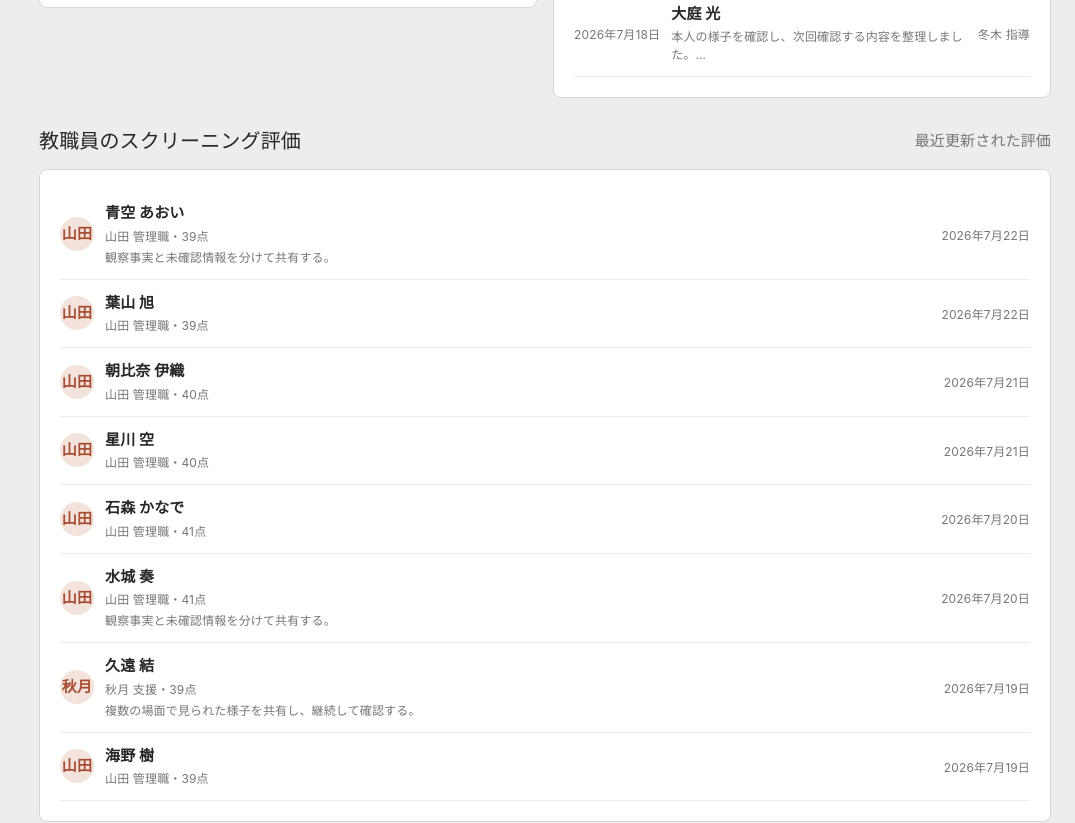
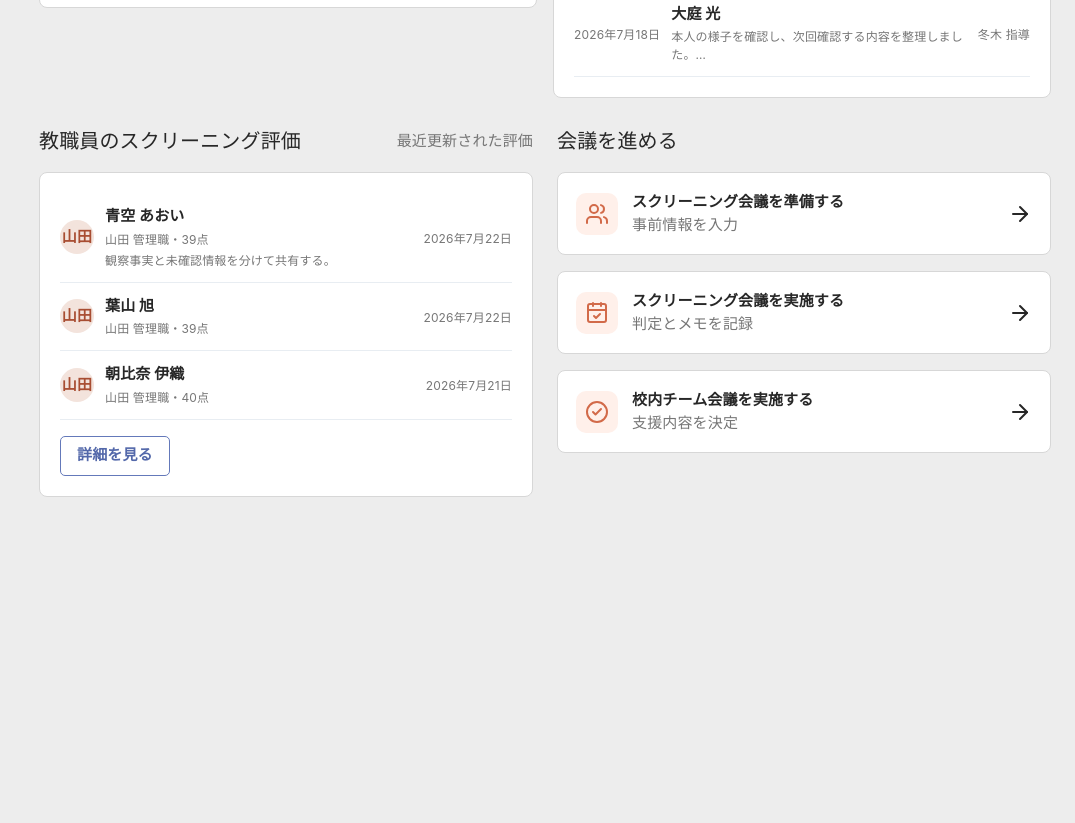
Before and after one commit to matsu641/YOSS-Demo, a Next.js app: page /dashboard in a window 1280 px wide. Shown: the part 1020-1843 px from the top of the page, without its empty margins (205-1280 px from the left). After the commit the page ends 1541 px from the top, so only its background shows below. Built offline with nearby package versions, Linux system fonts and the light colour scheme.

Commit message:
グ評価が横に長いので、教職員のスクリーニング評価と会議を進めるを二列に配置

```diff
--- a/src/app/(app)/dashboard/page.tsx
+++ b/src/app/(app)/dashboard/page.tsx
@@ -57,6 +57,32 @@ export default async function Page() {
     },
   ];
   const ds: SupportDirection[] = ["A", "B", "C"];
+  const recentScreenings = [...screenings]
+    .sort((a, b) => b.updatedAt.localeCompare(a.updatedAt))
+    .slice(0, 8);
+  const screeningRow = (screening: (typeof screenings)[number]) => {
+    const student = students.find((item) => item.id === screening.studentId);
+    const evaluator = staff.find(
+      (member) => member.id === screening.evaluatorId,
+    );
+    return (
+      <div className="list-row dashboard-evaluation-row" key={screening.id}>
+        <span className="avatar">{evaluator?.avatarInitials ?? "?"}</span>
+        <div>
+          <Link href={`/students/${screening.studentId}`}>
+            <b>{student?.name}</b>
+          </Link>
+          <small>
+            {evaluator?.name ?? "担当者不明"}・{screening.totalScore}点
+          </small>
+          {screening.sharedConcernNote && (
+            <small>{screening.sharedConcernNote}</small>
+          )}
+        </div>
+        <small>{formatDate(screening.updatedAt)}</small>
+      </div>
+    );
+  };
   return (
     <>
       <PageHeader
@@ -175,48 +201,25 @@ export default async function Page() {
           </Card>
         </section>
       </div>
-      <section className="section">
+      <div className="dashboard-bottom-grid section">
+        <section>
           <div className="section-head">
             <h2>教職員のスクリーニング評価</h2>
             <span className="muted">最近更新された評価</span>
           </div>
-        <Card>
-          {[...screenings]
-            .sort((a, b) => b.updatedAt.localeCompare(a.updatedAt))
-            .slice(0, 8)
-            .map((screening) => {
-              const student = students.find(
-                (item) => item.id === screening.studentId,
-              );
-              const evaluator = staff.find(
-                (member) => member.id === screening.evaluatorId,
-              );
-              return (
-                <div className="list-row" key={screening.id}>
-                  <span className="avatar">
-                    {evaluator?.avatarInitials ?? "?"}
-                  </span>
-                  <div>
-                    <Link href={`/students/${screening.studentId}`}>
-                      <b>{student?.name}</b>
-                    </Link>
-                    <small>
-                      {evaluator?.name ?? "担当者不明"}・{screening.totalScore}
-                      点
-                    </small>
-                    {screening.sharedConcernNote && (
-                      <small>{screening.sharedConcernNote}</small>
+          <Card className="dashboard-evaluation-card">
+            {recentScreenings.slice(0, 3).map(screeningRow)}
+            {recentScreenings.length > 3 && (
+              <details className="dashboard-evaluation-details">
+                <summary className="button button-outline">詳細を見る</summary>
+                {recentScreenings.slice(3).map(screeningRow)}
+              </details>
             )}
-                  </div>
-                  <small>{formatDate(screening.updatedAt)}</small>
-                </div>
-              );
-            })}
           </Card>
         </section>
-      <section className="section">
+        <section>
           <h2>会議を進める</h2>
-        <div className="grid grid-3">
+          <div className="grid dashboard-meeting-links">
             {[
               {
                 h: "/screening/prepare",
@@ -248,6 +251,7 @@ export default async function Page() {
             ))}
           </div>
         </section>
+      </div>
     </>
   );
 }
--- a/src/app/globals.css
+++ b/src/app/globals.css
@@ -1246,6 +1246,39 @@ tbody tr:hover {
   display: block;
   color: var(--muted);
   margin-top: 3px;
+}
+.dashboard-evaluation-details > summary {
+  width: fit-content;
+  margin: 16px auto 0;
+  list-style: none;
+}
+.dashboard-evaluation-details > summary::-webkit-details-marker {
+  display: none;
+}
+.dashboard-evaluation-details[open] > summary {
+  margin-bottom: 4px;
+}
+.dashboard-bottom-grid {
+  display: grid;
+  grid-template-columns: minmax(0, 1fr) minmax(0, 1fr);
+  gap: 24px;
+}
+.dashboard-bottom-grid > section {
+  min-width: 0;
+}
+.dashboard-evaluation-card {
+  margin-top: 16px;
+}
+.dashboard-evaluation-row > small:last-child {
+  flex-shrink: 0;
+}
+.dashboard-meeting-links {
+  margin-top: 16px;
+}
+@media (max-width: 960px) {
+  .dashboard-bottom-grid {
+    grid-template-columns: 1fr;
+  }
 }
 .meeting-link > svg:last-child {
   margin-left: auto;
```
Also changed, not shown: 1 other file (tests, documents, lock files or other folders). Lines whose indentation alone changed are shown as unchanged.
